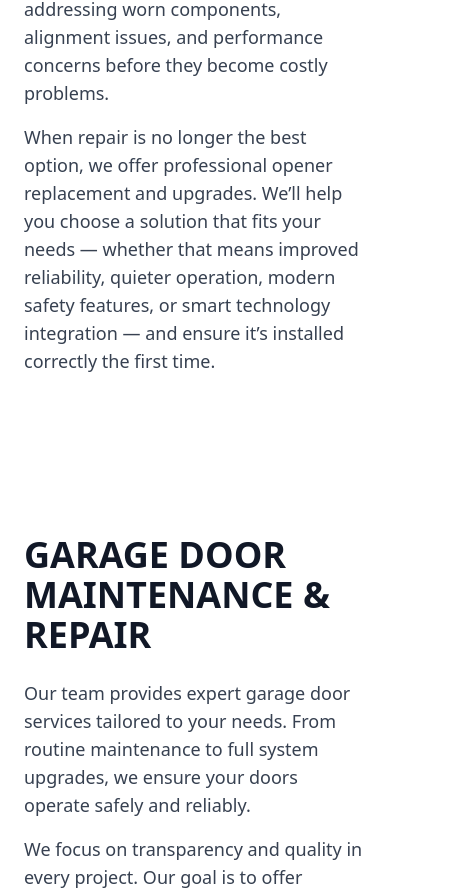
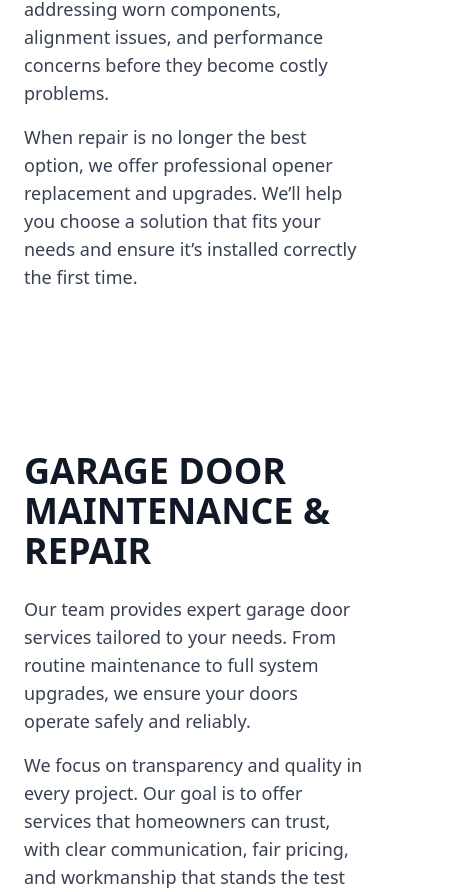
Before and after one commit to FrischSticks/barnettsGarageDoors, a Next.js app: page / in a window 390 px wide. Shown: the part 6000-6892 px from the top of the page, 465 px wide, since content can reach past the window. Built offline with nearby package versions, Linux system fonts and the light colour scheme.

Commit message:
Clean Spacing - Vertical

```diff
--- a/app/page.tsx
+++ b/app/page.tsx
@@ -2,8 +2,10 @@
 
 import { useState } from "react";
 import Image from "next/image";
+
 import barnettsGarageDoorsLogo from "../public/images/barnetts-garage-doors.png";
 import garageDoorRemoteOpener from "../public/images/garage-door-remote-opener.png";
+
 import Contact from "../components/ContactForm";
 import GarageDoorGrid from "../components/GarageDoorsGrid";
 import Testimonials from "../components/Testimonials";
@@ -13,9 +15,8 @@ export default function HomePage() {
 
   return (
     <main className="w-full bg-neutral-offwhite">
-      {/* Hero Section */}
+      {/* ================= HERO SECTION ================= */}
       <section className="min-h-screen w-full flex flex-col md:flex-row items-center relative overflow-hidden">
-
         {/* Left Content */}
         <div className="flex-1 md:w-2/5 flex flex-col justify-center items-center px-6 md:pl-12 md:pr-8">
           <h1 className="text-[3rem] md:text-[4rem] lg:text-[6rem] font-bold text-text-primary leading-tight mb-4 mt-20 md:mt-0">
@@ -38,14 +39,12 @@ export default function HomePage() {
           )}
         </div>
 
-        {/* RIGHT SIDE — DESKTOP ONLY */}
+        {/* Right Side (Desktop Only) */}
         {showContact ? (
-          /* Contact form (md+) */
           <div className="hidden md:flex md:w-3/5 items-center justify-center px-6 md:px-12">
             <Contact />
           </div>
         ) : (
-          /* Image (md+ ONLY — no mobile render at all) */
           <div className="hidden md:flex flex-1 items-center justify-center px-6 md:px-12">
             <Image
               src={barnettsGarageDoorsLogo}
@@ -58,23 +57,20 @@ export default function HomePage() {
           </div>
         )}
 
-
+        {/* Mobile Contact */}
         {showContact && (
           <section className="md:hidden w-full px-6 py-12">
             <Contact />
           </section>
         )}
-
       </section>
 
-      {/* Split Text / Image Section */}
-      <section className="w-full px-6 md:px-12 py-20">
-
+      {/* ================= ABOUT US ================= */}
+      <section className="w-full px-6 md:px-12 py-20 md:py-28">
         <h2 className="text-4xl md:text-5xl font-bold text-text-primary mb-6">
           ABOUT US
         </h2>
 
-        {/* Image floats on desktop */}
         <div className="md:float-right md:w-2/5 md:ml-10 mb-6">
           <Image
             src={barnettsGarageDoorsLogo}
@@ -84,7 +80,6 @@ export default function HomePage() {
           />
         </div>
 
-        {/* ONE continuous text block */}
         <div className="text-lg md:text-xl text-text-secondary space-y-4">
           <p>
             We provide reliable garage door installation, repair, and maintenance
@@ -107,27 +102,25 @@ export default function HomePage() {
           </p>
 
           <p className="uppercase font-semibold">
-            IMAGE: Replace with a personal, authentic photo — ideally you or your
-            team at work, in front of a completed garage door installation.
+            IMAGE: Replace with a personal, authentic photo — ideally you or your team
+            at work, in front of a completed garage door installation.
           </p>
         </div>
 
-        {/* Clear float so next section behaves */}
         <div className="clear-both" />
-
       </section>
 
-      <section className="w-full px-6 md:px-12 py-20">
-        <h2 className="text-4xl md:text-5xl font-bold text-text-primary justify-center flex">
+      {/* ================= GARAGE DOOR GRID ================= */}
+      <section className="w-full px-6 md:px-12 py-20 md:py-28">
+        <h2 className="text-4xl md:text-5xl font-bold text-text-primary flex justify-center">
           FIND YOUR NEXT GARAGE DOOR
         </h2>
-        {/* Garage Doors Grid */}
+
         <GarageDoorGrid />
       </section>
 
-<section className="w-full px-6 md:px-12 py-20">
-
-  {/* Desktop Image — floats LEFT */}
+      {/* ================= REMOTE OPENERS ================= */}
+      <section className="w-full px-6 md:px-12 py-20 md:py-28">
         <div className="hidden md:block md:float-left md:w-1/2 lg:w-1/3 xl:w-1/4 2xl:w-1/5 md:mr-10 mb-6">
           <Image
             src={garageDoorRemoteOpener}
@@ -137,21 +130,19 @@ export default function HomePage() {
           />
         </div>
 
-  {/* ONE continuous text block */}
         <div className="text-lg md:text-xl text-text-secondary space-y-4">
           <h2 className="text-4xl md:text-5xl font-bold text-text-primary mb-6">
             REMOTE OPENERS
           </h2>
 
           <p>
-      We specialize in diagnosing and servicing garage door openers to keep your system
-      running smoothly and reliably. Whether your opener is struggling to lift, making
-      unusual noises, or not responding at all, we provide efficient repairs that restore
-      safe and dependable operation.
+            We specialize in diagnosing and servicing garage door openers to keep your
+            system running smoothly and reliably. Whether your opener is struggling to
+            lift, making unusual noises, or not responding at all, we provide efficient
+            repairs that restore safe and dependable operation.
           </p>
 
-      {/* Mobile Image — bottom only */}
-  <div className="md:hidden w-2/3 justify-center flex mx-auto my-4 mb-8">
+          <div className="md:hidden w-2/3 flex justify-center mx-auto my-4 mb-8">
             <Image
               src={garageDoorRemoteOpener}
               alt="Garage Door Remote Opener"
@@ -160,77 +151,76 @@ export default function HomePage() {
           </div>
 
           <p>
-      Routine maintenance plays a key role in extending the life of your garage door
-      opener. Our maintenance services help prevent unexpected breakdowns by addressing
-      worn components, alignment issues, and performance concerns before they become
-      costly problems.
+            Routine maintenance plays a key role in extending the life of your garage
+            door opener. Our maintenance services help prevent unexpected breakdowns by
+            addressing worn components, alignment issues, and performance concerns
+            before they become costly problems.
           </p>
 
           <p>
-      When repair is no longer the best option, we offer professional opener replacement
-      and upgrades. We’ll help you choose a solution that fits your needs — whether that
-      means improved reliability, quieter operation, modern safety features, or smart
-      technology integration — and ensure it’s installed correctly the first time.
+            When repair is no longer the best option, we offer professional opener
+            replacement and upgrades. We’ll help you choose a solution that fits your
+            needs and ensure it’s installed correctly the first time.
           </p>
         </div>
 
-  {/* Clear float so next section behaves */}
         <div className="clear-both" />
-
       </section>
 
-<section className="w-full px-6 md:px-12 py-20">
+      {/* ================= MAINTENANCE & REPAIR ================= */}
+      <section className="w-full px-6 md:px-12 py-20 md:py-28 mb-28">
         <div className="text-lg md:text-xl text-text-secondary space-y-4">
           <h2 className="text-4xl md:text-5xl font-bold text-text-primary mb-6">
             GARAGE DOOR MAINTENANCE & REPAIR
           </h2>
 
           <p>
-      Our team provides expert garage door services tailored to your needs. From routine
-      maintenance to full system upgrades, we ensure your doors operate safely and reliably.
+            Our team provides expert garage door services tailored to your needs. From
+            routine maintenance to full system upgrades, we ensure your doors operate
+            safely and reliably.
           </p>
 
           <p>
-      We focus on transparency and quality in every project. Our goal is to offer services
-      that homeowners can trust, with clear communication, fair pricing, and workmanship
-      that stands the test of time.
+            We focus on transparency and quality in every project. Our goal is to offer
+            services that homeowners can trust, with clear communication, fair pricing,
+            and workmanship that stands the test of time.
           </p>
 
           <p>
-      This section is flexible and intended to highlight any text-based content you want
-      your customers to read. Use it to emphasize your unique strengths, customer
-      guarantees, or any other message that sets your business apart.
+
+
+            This section is flexible and intended to highlight any text-based content
+            you want your customers to read.
           </p>
         </div>
       </section>
+
       <Testimonials />
-{/* Bottom Contact CTA — ALWAYS visible */}
-<section className="w-full px-6 md:px-12 py-24 bg-primary">
-  <div className="max-w-6xl mx-auto grid xl:grid-cols-2 gap-12 items-center">
+
+      {/* ================= BOTTOM CONTACT CTA ================= */}
+      <section className="w-full px-6 md:px-12 py-20 md:py-28 bg-primary mt-60">
+        <div className=" mx-auto grid grid-cols-1 lg:grid-cols-5 gap-12 items-center">
 
           {/* Text */}
-    <div className="text-white space-y-6">
+          <div className="text-white space-y-6 lg:col-span-2">
             <h2 className="text-4xl md:text-5xl font-bold">
               Need Garage Door Service?
             </h2>
 
             <p className="text-lg md:text-xl text-white/90">
-        Whether you’re dealing with a broken door, need routine maintenance,
-        or are ready for a new installation, we’re here to help.
-        Request a quote today and we’ll take care of the rest.
+              Whether you’re dealing with a broken door, need routine maintenance, or
+              are ready for a new installation, we’re here to help. Request a quote
+              today and we’ll take care of the rest.
             </p>
           </div>
 
           {/* Contact Form */}
-    <div className="bg-white rounded-xl shadow-lg p-6 md:p-8">
+          <div className="bg-white rounded-xl shadow-lg p-6 md:p-8 lg:col-span-3">
             <Contact />
           </div>
+
         </div>
       </section>
-
-
-
-
     </main>
   );
 }
```
Lines whose indentation alone changed are shown as unchanged.
